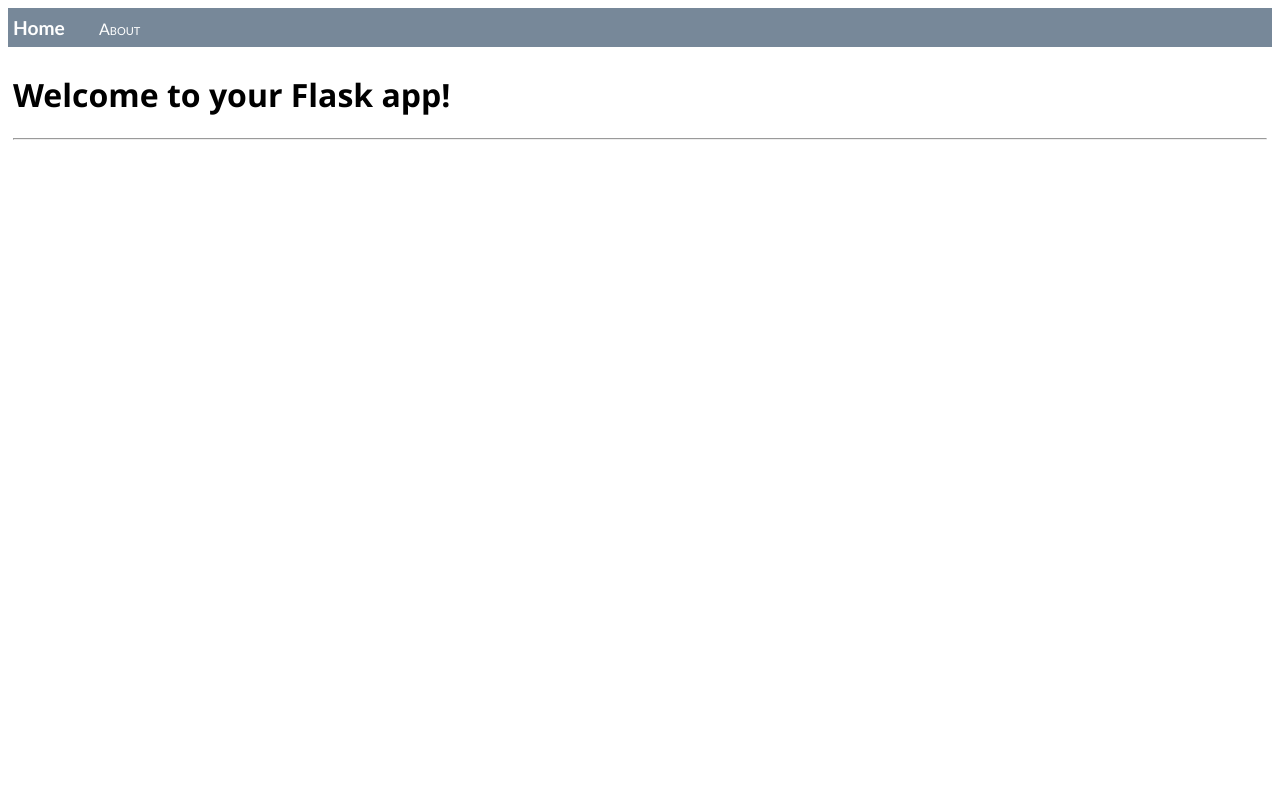
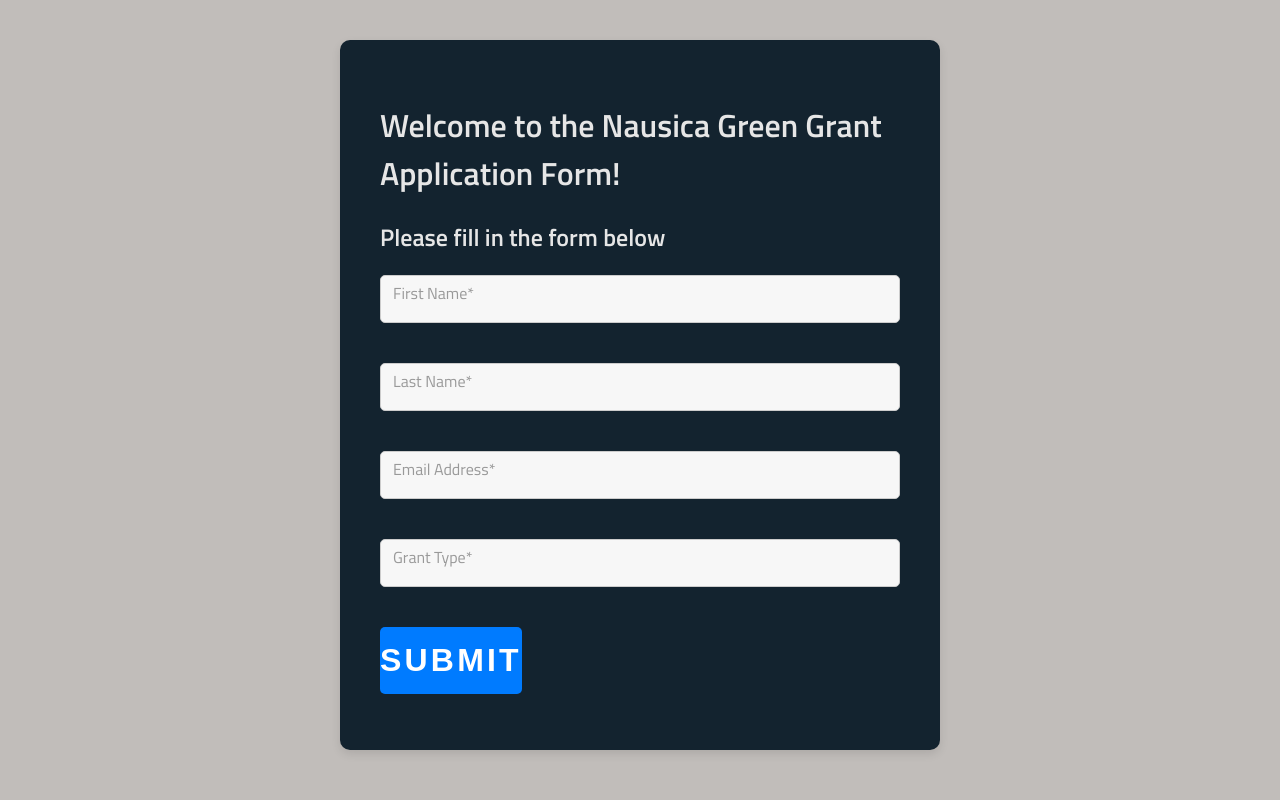
Before and after one commit to Nausicaa-s-Global-Green-Initiative/Nausica-Project, a Flask app: template nausica-grant-application/templates/home.html in a window 1280 px wide. Run offline with Flask 3, Linux system fonts and the light colour scheme; the template is opened without the code that fills it, so the values that code supplies are empty.

Commit message:
Adding CSS and basic form

```diff
--- /dev/null
+++ b/nausica-grant-application/static/css/styles.css
@@ -0,0 +1,135 @@
+@import url('https://fonts.googleapis.com/css?family=Titillium+Web:300,400,600');
+
+body {
+  background: #c1bdba;
+  font-family: 'Titillium Web', sans-serif;
+}
+
+a {
+  text-decoration: none;
+  color: #1ab188;
+  transition: .5s ease;
+}
+
+a:hover {
+  color: #159a6e;
+}
+
+*, *:before, *:after {
+  box-sizing: border-box;
+}
+
+h1{
+    color:#e6e6e6;
+}
+
+h2{
+    color:#e6e6e6
+}
+html {
+  overflow-y: scroll;
+}
+
+.form {
+  background: #13232f;
+  padding: 40px;
+  max-width: 600px;
+  margin: 40px auto;
+  border-radius: 10px;
+  box-shadow: 0 4px 10px rgba(0, 0, 0, 0.1);
+}
+
+.tab-group {
+  list-style: none;
+  padding: 0;
+  margin: 0 0 40px 0;
+  display: flex;
+  justify-content: space-around;
+}
+
+.tab-group .tab {
+  display: inline-block;
+  margin: 0;
+}
+
+.tab-group .tab a {
+  text-decoration: none;
+  padding: 15px;
+  background: #e6e6e6;
+  color: #333;
+  border-radius: 5px;
+  transition: 0.3s;
+}
+
+.tab-group .tab.active a {
+  background: #007bff;
+  color: white;
+}
+
+.tab-content > div {
+  display: none;
+}
+
+.tab-content > div.active {
+  display: block;
+}
+
+.field-wrap {
+  position: relative;
+  margin-bottom: 40px;
+}
+
+.field-wrap label {
+  position: absolute;
+  transform: translateY(6px);
+  left: 13px;
+  color: #999;
+  transition: all 0.25s ease;
+  pointer-events: none;
+}
+
+.field-wrap input,
+.field-wrap textarea {
+  font-size: 22px;
+  display: block;
+  width: 100%;
+  padding: 10px;
+  border: 1px solid #ccc;
+  border-radius: 5px;
+  background: #f7f7f7;
+}
+
+.field-wrap input:focus,
+.field-wrap textarea:focus {
+  outline: 0;
+  border-color: #007bff;
+}
+
+.field-wrap input:focus + label,
+.field-wrap input:valid + label,
+.field-wrap textarea:focus + label,
+.field-wrap textarea:valid + label {
+  transform: translateY(-30px);
+  font-size: 14px;
+  color: #007bff;
+}
+
+button {
+  border: 0;
+  outline: none;
+  border-radius: 5px;
+  padding: 15px 0;
+  font-size: 2rem;
+  font-weight: 600;
+  text-transform: uppercase;
+  letter-spacing: .1em;
+  background: #007bff;
+  color: white;
+  transition: all 0.5s ease;
+  -webkit-appearance: none;
+}
+
+button:hover,
+button:focus {
+  background: #0056b3;
+}
--- a/nausica-grant-application/templates/base.html
+++ b/nausica-grant-application/templates/base.html
@@ -3,7 +3,7 @@
     <head>
         <meta charset="utf-8" />
         <title>{% block title %}{% endblock %}</title>
-        <link rel="stylesheet" type="text/css" href="{{ url_for('static', filename='site.css')}}" />
+        <link rel="stylesheet" href="{{ url_for('static', filename='css/styles.css') }}">
     </head>
 
     <body>
--- a/nausica-grant-application/templates/home.html
+++ b/nausica-grant-application/templates/home.html
@@ -1,5 +1,50 @@
-{% extends 'base.html' %}
+<head>
+    <!-- ...existing code... -->
+    <link rel="stylesheet" href="{{ url_for('static', filename='css/styles.css') }}">
+    <!-- ...existing code... -->
+</head>
 
-{% block content %}
-    <h1>{% block title %} Welcome to your Flask app! {% endblock %}</h1>
-{% endblock %}
+<div class="form">
+
+      <div id="signup">
+        <h1>Welcome to the Nausica Green Grant Application Form!</h1>
+        <h2>Please fill in the form below</h2>
+        <form action="/" method="post">
+
+        <div class="top-row">
+          <div class="field-wrap">
+            <label>
+              First Name<span class="req">*</span>
+            </label>
+            <input type="text" required autocomplete="off" />
+          </div>
+
+          <div class="field-wrap">
+            <label>
+              Last Name<span class="req">*</span>
+            </label>
+            <input type="text"required autocomplete="off"/>
+          </div>
+        </div>
+
+        <div class="field-wrap">
+          <label>
+            Email Address<span class="req">*</span>
+          </label>
+          <input type="email"required autocomplete="off"/>
+        </div>
+
+        <div class="field-wrap">
+          <label>
+            Grant Type<span class="req">*</span>
+          </label>
+          <input type="password"required autocomplete="off"/>
+        </div>
+
+        <button type="submit" class="button button-block"/>Submit</button>
+
+        </form>
+
+    </div><!-- tab-content -->
+
+</div> <!-- /form -->
```
